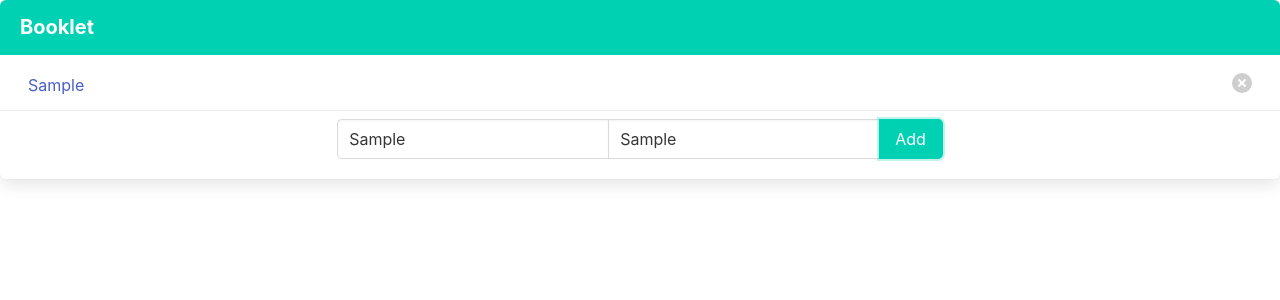
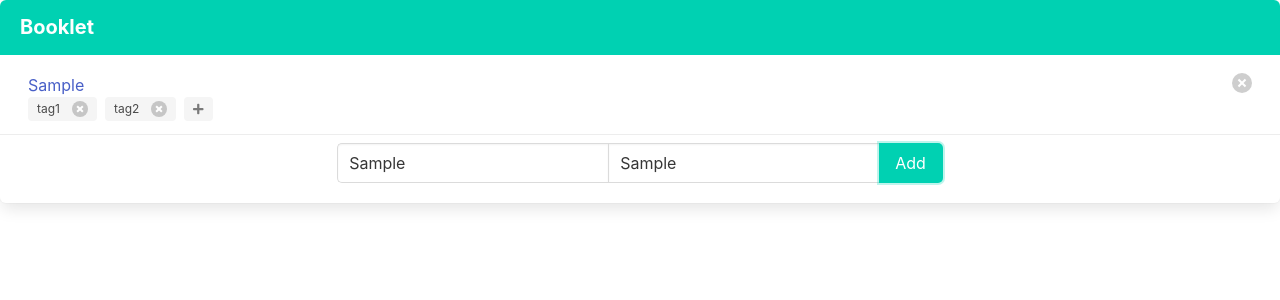
Before and after one commit to NguyenDytrich/booklet-bookmarks, a Vue app in the folder client/: page / in a window 1280 px wide. Both pictures are taken after typing "Sample", "Sample" into the empty fields and a click on the button "Add". Shown: the top 300 px of the page. Built offline with nearby package versions, Linux system fonts and the light colour scheme.

Commit message:
add tags

```diff
--- a/client/package.json
+++ b/client/package.json
@@ -8,13 +8,18 @@
     "lint": "vue-cli-service lint"
   },
   "dependencies": {
+    "@fortawesome/fontawesome-svg-core": "^1.2.30",
+    "@fortawesome/free-solid-svg-icons": "^5.14.0",
+    "@fortawesome/vue-fontawesome": "^2.0.0",
     "bulma": "^0.9.0",
     "core-js": "^3.6.5",
+    "lodash": "^4.17.20",
     "vue": "^2.6.11",
     "vue-class-component": "^7.2.3",
     "vue-property-decorator": "^8.4.2"
   },
   "devDependencies": {
+    "@types/lodash": "^4.14.161",
     "@typescript-eslint/eslint-plugin": "^2.33.0",
     "@typescript-eslint/parser": "^2.33.0",
     "@vue/cli-plugin-babel": "~4.5.0",
--- a/client/src/@types/index.d.ts
+++ b/client/src/@types/index.d.ts
@@ -1,4 +1,5 @@
 export interface Bookmark {
   name: string;
   link: string;
+  tags: Array<string>;
 }
--- a/client/src/components/Booklet.vue
+++ b/client/src/components/Booklet.vue
@@ -7,12 +7,28 @@
           <a @click="openInNew(i.bk.link)">
             {{ i.bk.name }}
           </a>
+          <div class="tags">
+            <span
+              v-for="t in getBookmarkTags(i.bk)"
+              :key="t.id"
+              class="tag is-light"
+            >
+              {{ t.tag }}
+              <button
+                class="delete is-small ml-3 mr-0"
+                @click="deleteBookmarkTag(i.id, t.id)"
+              ></button>
+            </span>
+            <span v-if="!addingTag" class="tag  add-btn">
+              <font-awesome-icon icon="plus" class="del-btn" />
+            </span>
+            <span v-else>
+              <input />
+            </span>
+          </div>
         </div>
         <div class="bookmark-controls">
-          <span
-            class="delete is-light is-pulled-right"
-            @click="deleteBookmark(i.id)"
-          />
+          <div class="delete is-light" @click="deleteBookmark(i.id)" />
         </div>
       </div>
     </div>
@@ -47,6 +63,7 @@
 <script lang="ts">
 import { Bookmark } from "../@types";
 import { Component, Vue } from "vue-property-decorator";
+import _ from "lodash";
 
 @Component
 export default class Booklet extends Vue {
@@ -54,18 +71,26 @@ export default class Booklet extends Vue {
 
   private fields = {
     name: "",
-    link: ""
+    link: "",
+    tags: ["tag1", "tag2"]
   };
 
   private onSubmit() {
     console.log(this.bookmarks);
-    this.bookmarks.push({ ...this.fields });
+    this.bookmarks.push(_.cloneDeep(this.fields));
   }
 
   get bookmarkMap() {
     return this.bookmarks.map((bk, id) => ({
       id,
       bk
+    }));
+  }
+
+  private getBookmarkTags(bookmark: Bookmark) {
+    return bookmark.tags.map((tag, id) => ({
+      id,
+      tag
     }));
   }
 
@@ -81,6 +106,10 @@ export default class Booklet extends Vue {
 
   private deleteBookmark(id: number) {
     this.bookmarks.splice(id, 1);
+  }
+
+  private deleteBookmarkTag(bookmarkId: number, tagId: number) {
+    this.bookmarks[bookmarkId].tags.splice(tagId, 1);
   }
 }
 </script>
@@ -121,11 +150,24 @@ export default class Booklet extends Vue {
   .bookmark-item {
     grid-column-start: 0;
     grid-column-end: 1;
+
+    .del-btn {
+      color: hsl(0, 0, 48%);
+    }
+
+    .add-btn {
+      &:hover {
+        background-color: hsl(0, 0, 86%);
+      }
+    }
   }
 
   .bookmark-controls {
     grid-column-start: 2;
     grid-column-end: -1;
+
+    display: flex;
+    justify-content: right;
   }
 }
 </style>
--- a/client/src/main.ts
+++ b/client/src/main.ts
@@ -1,6 +1,12 @@
 import Vue from "vue";
 import App from "./App.vue";
 import "./../node_modules/bulma/css/bulma.css";
+import { library } from "@fortawesome/fontawesome-svg-core";
+import { faPlus } from "@fortawesome/free-solid-svg-icons";
+import { FontAwesomeIcon } from "@fortawesome/vue-fontawesome";
+
+library.add(faPlus);
+Vue.component("font-awesome-icon", FontAwesomeIcon);
 
 Vue.config.productionTip = false;
 
```
Also changed, not shown: 1 other file (tests, documents, lock files or other folders).
